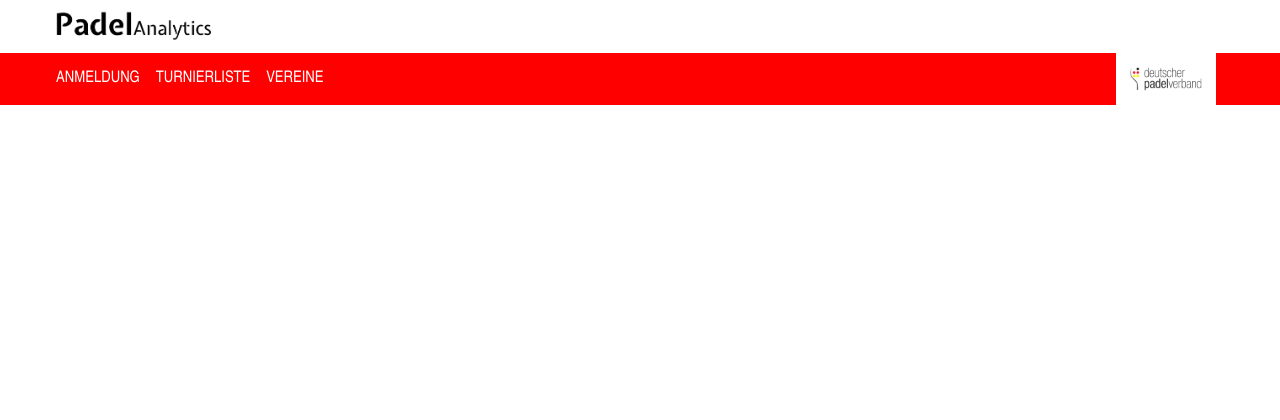
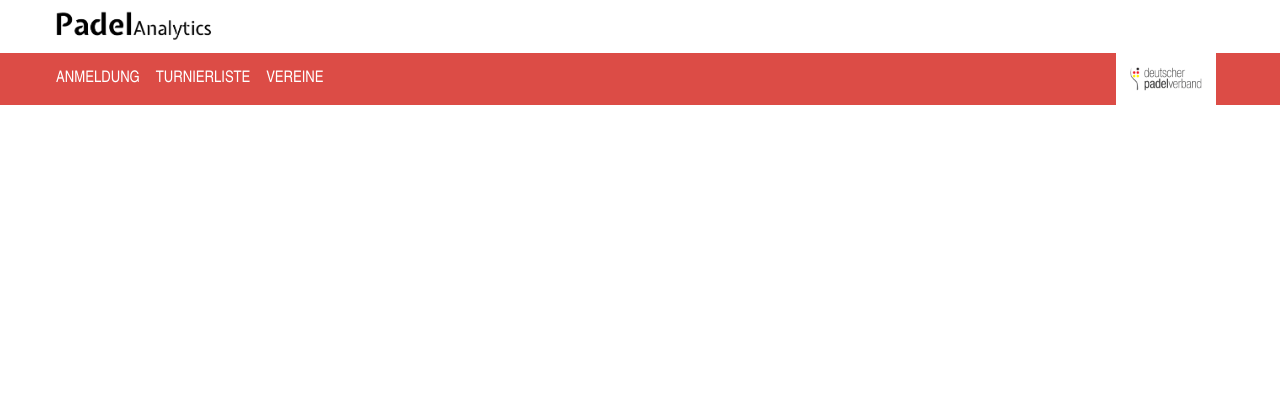
Before and after one commit to paconte/padelanalytics, a Django app: page / in a window 1280 px wide. Shown: the top 420 px of the page. Run offline with Django 3.2, Linux system fonts and the light colour scheme; some libraries are stand-ins or nearby versions.

Commit message:
Colour topnav Header (Tomato Red)

```diff
--- a/anmeldung/static/css/header.css
+++ b/anmeldung/static/css/header.css
@@ -21,7 +21,7 @@
 .col-md-auto, .col-lg-1, .col-lg-2, .col-lg-3, .col-lg-4, .col-lg-5, .col-lg-6, .col-lg-7, .col-lg-8, .col-lg-9, .col-lg-10, .col-lg-11, .col-lg-12, .col-lg,
 .col-lg-auto, .col-xl-1, .col-xl-2, .col-xl-3, .col-xl-4, .col-xl-5, .col-xl-6, .col-xl-7, .col-xl-8, .col-xl-9, .col-xl-10, .col-xl-11, .col-xl-12, .col-xl,
 .col-xl-auto 										{  padding-right: 8px; padding-left: 8px; }
-		.topnav 									{  background-color: red; overflow: hidden; margin-top: 8px; height: 52px; font-family: Arial Narrow, sans-serif}
+		.topnav 									{  background-color: #DC4C46; overflow: hidden; margin-top: 8px; height: 52px; font-family: Arial Narrow, sans-serif}
 		.topnav .logo-fed 							{  width:100px; height: 100px; margin-top: -24px; margin-left: 12px; margin-right: 24px; background-color: white;  border-color: chartreuse; display: flex; justify-content: center; align-items: center;}
 		.topnav .logo-fed img 						{ width: 80px; hight: 70px; }
 		.topnav2									{  background-color: red; overflow: hidden; margin-top: 8px; height: 52px; font-family: Arial Narrow, sans-serif; display: none}
```
